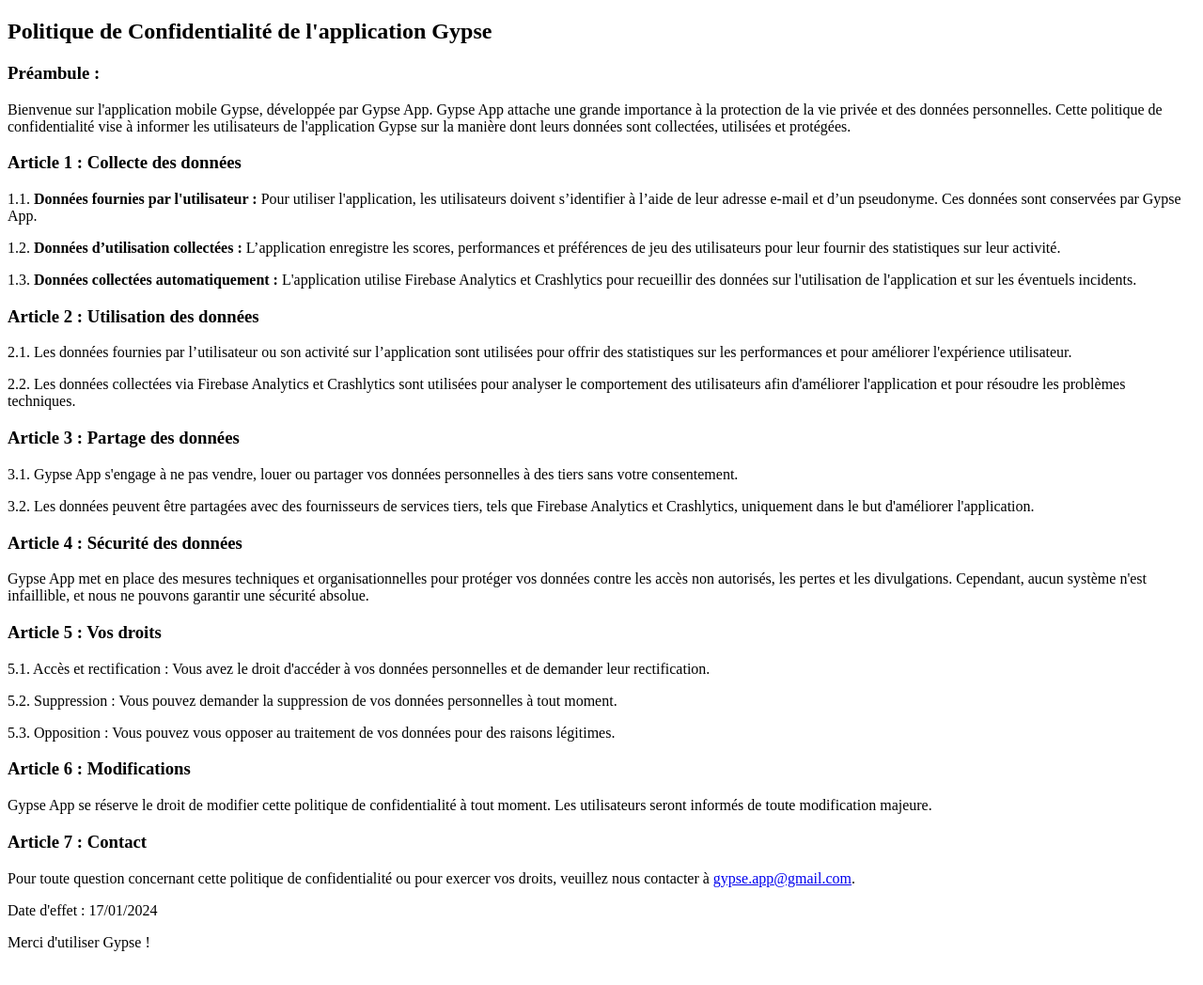
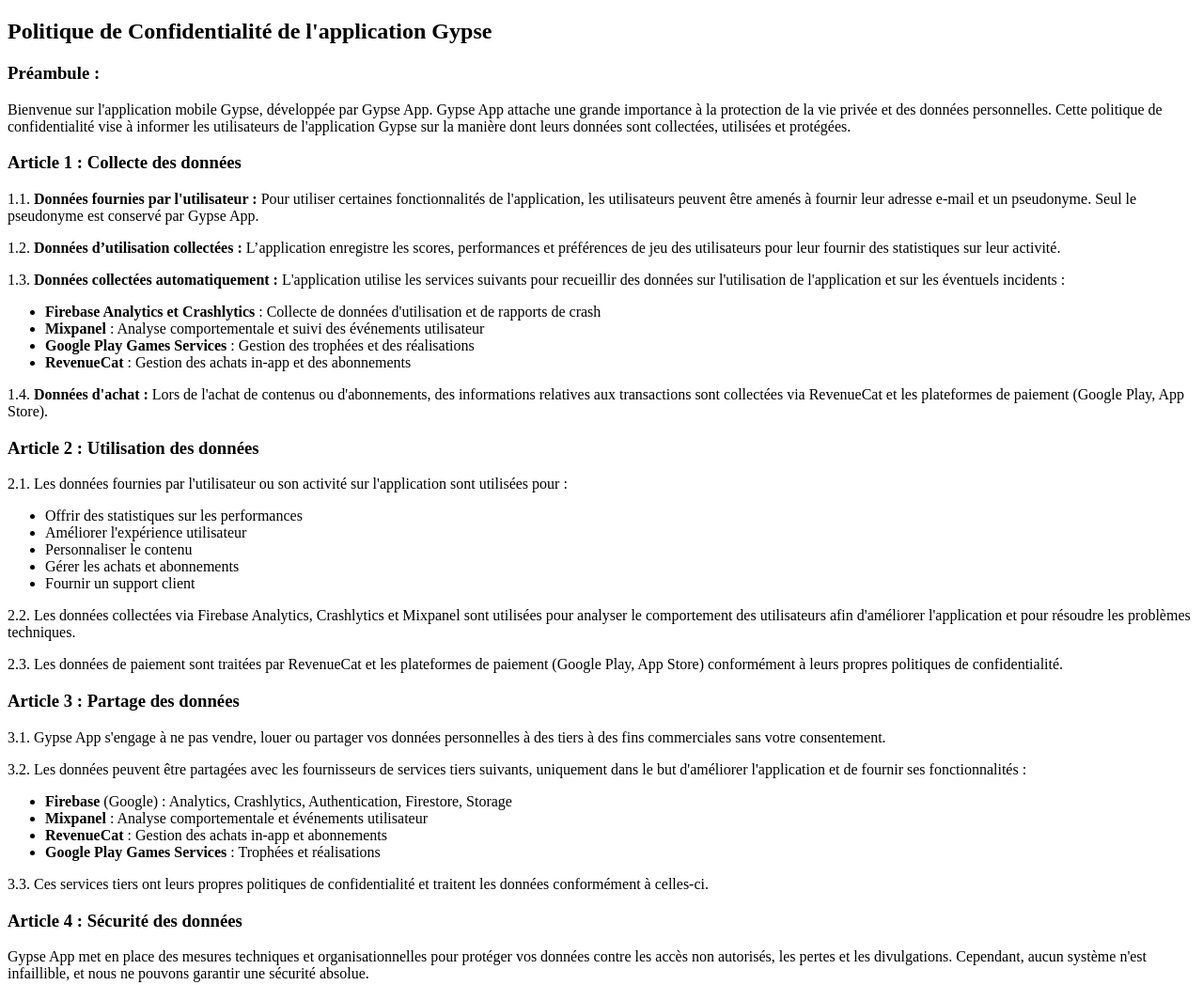
Before and after one commit to menel972/Gypse-Privacy-Policy, a plain HTML site: page index.html in a window 1280 px wide. Shown: the top 1048 px of the page at 94% size. Drawn offline with Linux system fonts and the light colour scheme.

Commit message:
Revise privacy policy details and effective date
Updated the privacy policy to clarify data collection and usage practices, including the addition of new services and a change in the effective date.

```diff
--- a/index.html
+++ b/index.html
@@ -3,7 +3,7 @@
 <head>
 	<meta charset="UTF-8">
 	<meta name="viewport" content="width=device-width, initial-scale=1.0">
-	<title>Gypse Pricavy Policy</title>
+	<title>Gypse Privacy Policy</title>
 </head>
 <body>
 	<h2>Politique de Confidentialité de l'application Gypse </h2>
@@ -13,17 +13,39 @@
 		<p>Bienvenue sur l'application mobile Gypse, développée par Gypse App. Gypse App attache une grande importance à la protection de la vie privée et des données personnelles. Cette politique de confidentialité vise à informer les utilisateurs de l'application Gypse sur la manière dont leurs données sont collectées, utilisées et protégées. </p>
 
 		<h3>Article 1 : Collecte des données </h3>
-		<p>1.1. <b>Données fournies par l'utilisateur :</b> Pour utiliser l'application, les utilisateurs doivent s’identifier à l’aide de leur adresse e-mail et d’un pseudonyme. Ces données sont conservées par Gypse App. </p>
+		<p>1.1. <b>Données fournies par l'utilisateur :</b> Pour utiliser certaines fonctionnalités de l'application, les utilisateurs peuvent être amenés à fournir leur adresse e-mail et un pseudonyme. Seul le pseudonyme est conservé par Gypse App. </p>
 		<p>1.2. <b>Données d’utilisation collectées :</b> L’application enregistre les scores, performances et préférences de jeu des utilisateurs pour leur fournir des statistiques sur leur activité. </p>
-		<p>1.3. <b>Données collectées automatiquement :</b> L'application utilise Firebase Analytics et Crashlytics pour recueillir des données sur l'utilisation de l'application et sur les éventuels incidents. </p>
+		<p>1.3. <b>Données collectées automatiquement :</b> L'application utilise les services suivants pour recueillir des données sur l'utilisation de l'application et sur les éventuels incidents :</p>
+		<ul>
+			<li><b>Firebase Analytics et Crashlytics</b> : Collecte de données d'utilisation et de rapports de crash</li>
+			<li><b>Mixpanel</b> : Analyse comportementale et suivi des événements utilisateur</li>
+			<li><b>Google Play Games Services</b> : Gestion des trophées et des réalisations</li>
+			<li><b>RevenueCat</b> : Gestion des achats in-app et des abonnements</li>
+		</ul>
+		<p>1.4. <b>Données d'achat :</b> Lors de l'achat de contenus ou d'abonnements, des informations relatives aux transactions sont collectées via RevenueCat et les plateformes de paiement (Google Play, App Store).</p>
 
 		<h3>Article 2 : Utilisation des données </h3>
-		<p>2.1. Les données fournies par l’utilisateur ou son activité sur l’application sont utilisées pour offrir des statistiques sur les performances et pour améliorer l'expérience utilisateur. </p>
-		<p>2.2. Les données collectées via Firebase Analytics et Crashlytics sont utilisées pour analyser le comportement des utilisateurs afin d'améliorer l'application et pour résoudre les problèmes techniques. </p>
+		<p>2.1. Les données fournies par l'utilisateur ou son activité sur l'application sont utilisées pour :</p>
+		<ul>
+			<li>Offrir des statistiques sur les performances</li>
+			<li>Améliorer l'expérience utilisateur</li>
+			<li>Personnaliser le contenu</li>
+			<li>Gérer les achats et abonnements</li>
+			<li>Fournir un support client</li>
+		</ul>
+		<p>2.2. Les données collectées via Firebase Analytics, Crashlytics et Mixpanel sont utilisées pour analyser le comportement des utilisateurs afin d'améliorer l'application et pour résoudre les problèmes techniques. </p>
+		<p>2.3. Les données de paiement sont traitées par RevenueCat et les plateformes de paiement (Google Play, App Store) conformément à leurs propres politiques de confidentialité.</p>
 
 		<h3>Article 3 : Partage des données </h3>
-		<p>3.1. Gypse App s'engage à ne pas vendre, louer ou partager vos données personnelles à des tiers sans votre consentement. </p>
-		<p>3.2. Les données peuvent être partagées avec des fournisseurs de services tiers, tels que Firebase Analytics et Crashlytics, uniquement dans le but d'améliorer l'application. </p>
+		<p>3.1. Gypse App s'engage à ne pas vendre, louer ou partager vos données personnelles à des tiers à des fins commerciales sans votre consentement. </p>
+		<p>3.2. Les données peuvent être partagées avec les fournisseurs de services tiers suivants, uniquement dans le but d'améliorer l'application et de fournir ses fonctionnalités :</p>
+		<ul>
+			<li><b>Firebase</b> (Google) : Analytics, Crashlytics, Authentication, Firestore, Storage</li>
+			<li><b>Mixpanel</b> : Analyse comportementale et événements utilisateur</li>
+			<li><b>RevenueCat</b> : Gestion des achats in-app et abonnements</li>
+			<li><b>Google Play Games Services</b> : Trophées et réalisations</li>
+		</ul>
+		<p>3.3. Ces services tiers ont leurs propres politiques de confidentialité et traitent les données conformément à celles-ci.</p>
 
 		<h3>Article 4 : Sécurité des données </h3>
 		<p>Gypse App met en place des mesures techniques et organisationnelles pour protéger vos données contre les accès non autorisés, les pertes et les divulgations. Cependant, aucun système n'est infaillible, et nous ne pouvons garantir une sécurité absolue. </p>
@@ -39,7 +61,8 @@
 		<h3>Article 7 : Contact </h3>
 		<p>Pour toute question concernant cette politique de confidentialité ou pour exercer vos droits, veuillez nous contacter à <a href="mailto:gypse.app@gmail.com" target="_blank">gypse.app@gmail.com</a>. </p>
 
-		<p>Date d'effet : 17/01/2024 </p>
+		<p>Date de dernière mise à jour : 25/11/2025 </p>
+		<p>Date d'effet initiale : 11/08/2023 </p>
 		<p>Merci d'utiliser Gypse !</p>
 </body>
 </html>
```
